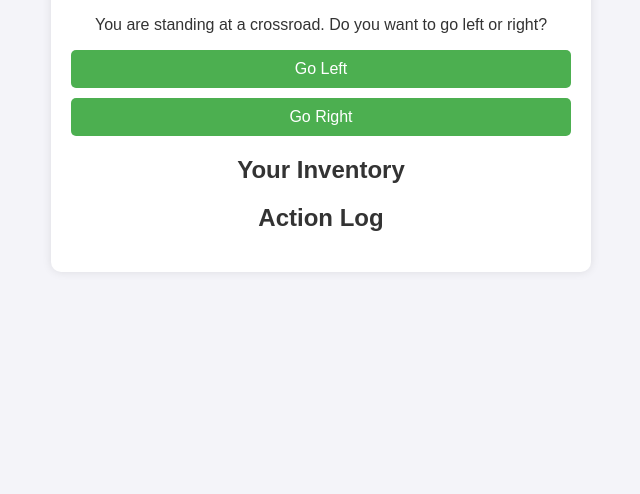
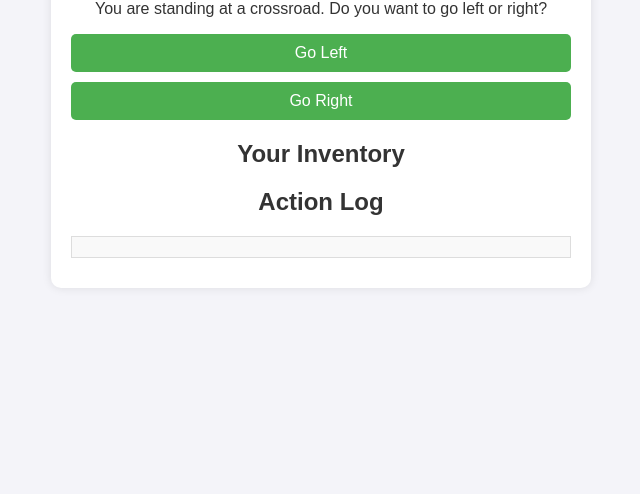
Before and after one commit to PlayerEden/text-adv-rpg, a plain HTML site: page index.html in a window 1280 px wide. Shown: the part 306-800 px from the top of the page, without its empty margins (319-959 px from the left). Drawn offline with Linux system fonts and the light colour scheme.

Commit message:
Update style.css

```diff
--- a/style.css
+++ b/style.css
@@ -7,6 +7,7 @@ body {
     align-items: center;
     height: 100vh;
     margin: 0;
+    flex-direction: column;
 }
 
 #game-container {
@@ -16,6 +17,8 @@ body {
     padding: 20px;
     border-radius: 10px;
     box-shadow: 0 0 10px rgba(0,0,0,0.1);
+    max-height: 90vh;
+    overflow-y: auto;
 }
 
 button {
@@ -34,3 +37,25 @@ button {
 button:hover {
     background-color: #45a049;
 }
+
+/* Inventory and Action Log Styles */
+#inventory {
+    list-style-type: none;
+    padding: 0;
+    margin: 10px 0;
+}
+
+.log-container {
+    max-height: 200px;
+    overflow-y: auto;
+    background-color: #f9f9f9;
+    padding: 10px;
+    margin: 10px 0;
+    border: 1px solid #ddd;
+    text-align: left;
+}
+
+.log-container p {
+    margin: 5px 0;
+    font-size: 14px;
+}
```
